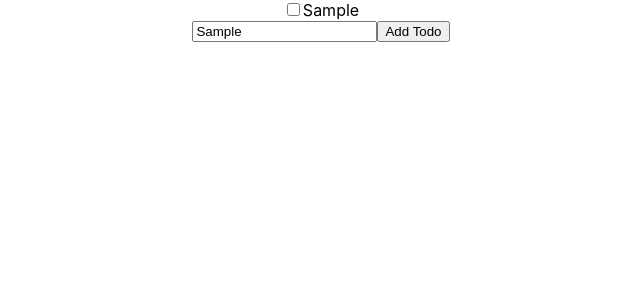
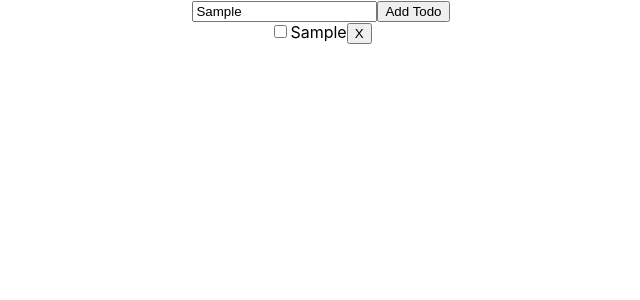
Before and after one commit to gbrown3/training-todo, a React (Create React App) app: page / in a window 1280 px wide. Both pictures are taken after typing "Sample" into the empty fields and a click on the button "Add Todo". Shown: the top 300 px of the page, without its empty margins (319-959 px from the left). Built offline with nearby package versions, Linux system fonts and the light colour scheme.

Commit message:
option to remove todos, react-redux dependencies

```diff
--- a/package.json
+++ b/package.json
@@ -12,7 +12,9 @@
     "@types/react-dom": "^16.9.6",
     "react": "^16.13.1",
     "react-dom": "^16.13.1",
+    "react-redux": "^7.2.0",
     "react-scripts": "3.4.1",
+    "redux": "^4.0.5",
     "typescript": "^3.8.3"
   },
   "scripts": {
--- a/src/components/TodoContainer/TodoContainer.tsx
+++ b/src/components/TodoContainer/TodoContainer.tsx
@@ -1,4 +1,5 @@
-import React, { FormEvent, ChangeEvent } from 'react';
+/* eslint-disable no-console */
+import React, { FormEvent, ChangeEvent, MouseEvent } from 'react';
 import TodoList from '../TodoList/TodoList';
 import { TodoInput } from '../TodoInput/TodoInput';
 
@@ -14,6 +15,7 @@ export class TodoContainer extends React.Component<{}, {todos: Todos[]}> {
     this.state = { todos: [] };
     this.onSubmit = this.onSubmit.bind(this);
     this.onCheckChangeHandler = this.onCheckChangeHandler.bind(this);
+    this.onRemoveClickHandler = this.onRemoveClickHandler.bind(this);
   }
 
   onSubmit(e: FormEvent) {
@@ -26,17 +28,41 @@ export class TodoContainer extends React.Component<{}, {todos: Todos[]}> {
   }
 
   onCheckChangeHandler(e: ChangeEvent<HTMLInputElement>, todoIndex: number) {
-    //this.setState({ newTodo: e.target.value });
-    //this.state.todos[todoIndex]
-    // eslint-disable-next-line no-console
-    console.log(e);
+    const newTodos = [ ...this.state.todos ];
+    const {label, isDone} = newTodos[todoIndex];
+
+    newTodos[todoIndex] = {
+      label,
+      isDone: !isDone
+    };
+    this.setState({
+      todos: newTodos
+    });
+  }
+
+  onRemoveClickHandler(e: MouseEvent, todoIndex: number) {
+    const newTodos = [ ...this.state.todos ];
+    newTodos.splice(todoIndex, 1);
+
+    console.log("Index to remove: ", todoIndex);
+    console.log("Old todos: ", [ ...this.state.todos ]);
+    console.log("New todos after removal: ", newTodos);
+
+
+    this.setState({
+      todos: newTodos
+    });
   }
 
   render() {
     return (
       <div>
-        <TodoList todoList={this.state.todos} onCheckChangeHandler={this.onCheckChangeHandler}></TodoList>
         <TodoInput onSubmit={this.onSubmit}></TodoInput>
+        <TodoList
+          todoList={this.state.todos}
+          onRemoveClickHandler={this.onRemoveClickHandler}
+          onCheckChangeHandler={this.onCheckChangeHandler}
+        ></TodoList>
       </div>
     );
   }
--- a/src/components/TodoItem/TodoItem.interface.ts
+++ b/src/components/TodoItem/TodoItem.interface.ts
@@ -1,8 +1,9 @@
 import { Todo } from '../TodoList/TodoList.interface';
-import { ChangeEvent } from 'react';
+import { ChangeEvent, MouseEvent } from 'react';
 
 export interface TodoItemProps {
   todo: Todo,
   index: number,
-  onCheckChangeHandler: (e: ChangeEvent<HTMLInputElement>, index: number) => void
+  onCheckChangeHandler: (e: ChangeEvent<HTMLInputElement>, index: number) => void,
+  onRemoveClickHandler: (e: MouseEvent, index: number) => void
 }
--- a/src/components/TodoItem/TodoItem.tsx
+++ b/src/components/TodoItem/TodoItem.tsx
@@ -1,19 +1,13 @@
 import React from 'react';
 import { TodoItemProps } from './TodoItem.interface';
 
-export class TodoItem extends React.Component<TodoItemProps> {
-  // constructor(props) {
-  //   super(props);
-  // }
+export const TodoItem: React.FC<TodoItemProps> = ({ todo, index, onCheckChangeHandler, onRemoveClickHandler }) => {
 
-  render() {
-    const { index, onCheckChangeHandler } = this.props;
-
-    return (
-      <div>
-        <input type='checkbox' checked={this.props.todo.isDone} onChange={(e) => onCheckChangeHandler(e, index)}></input>
-        <label>{this.props.todo.label}</label>
-      </div>
-    );
-  }
-}
+  return (
+    <div>
+      <input type='checkbox' checked={todo.isDone} onChange={(e) => onCheckChangeHandler(e, index)}></input>
+      <label>{todo.label}</label>
+      <button onClick={(e) => onRemoveClickHandler(e, index)}>X</button>
+    </div>
+  );
+};
--- a/src/components/TodoList/TodoList.tsx
+++ b/src/components/TodoList/TodoList.tsx
@@ -1,15 +1,23 @@
-import React, { ChangeEvent } from 'react';
+import React, { ChangeEvent, MouseEvent } from 'react';
 import { TodoItem } from '../TodoItem/TodoItem';
 import { Todos } from '../TodoContainer/TodoContainer';
 
-export default class TodoList extends React.Component<{todoList: Todos[], onCheckChangeHandler: (e: ChangeEvent<HTMLInputElement>, index: number) => void}> {
+export default class TodoList extends React.Component<{todoList: Todos[], onCheckChangeHandler: (e: ChangeEvent<HTMLInputElement>, index: number) => void, onRemoveClickHandler: (e: MouseEvent, index: number) => void }> {
 
   render() {
-    const { todoList, onCheckChangeHandler } = this.props;
+    const { todoList, onCheckChangeHandler, onRemoveClickHandler } = this.props;
     return (
       <div>
         {todoList.map((todo, index) => {
-          return <TodoItem todo={todo} index={index} key={`${todo.label}-${index}`} onCheckChangeHandler={onCheckChangeHandler}/>;
+          return (
+            <TodoItem
+              todo={todo}
+              index={index}
+              key={`${todo.label}-${index}`}
+              onCheckChangeHandler={onCheckChangeHandler}
+              onRemoveClickHandler={onRemoveClickHandler}
+            />
+          );
         })}
       </div>
     );
```
Also changed, not shown: 1 other file (tests, documents, lock files or other folders).
